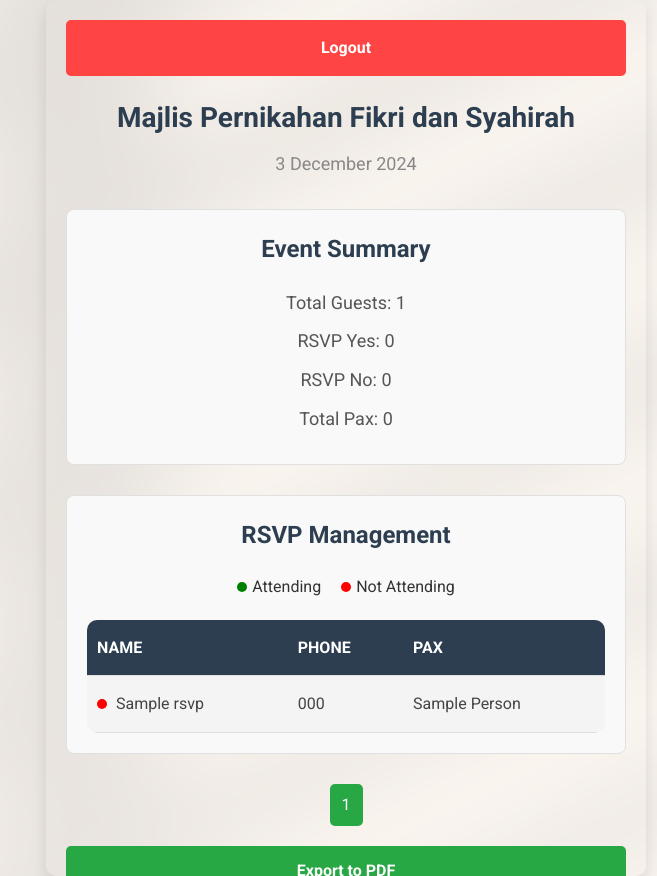
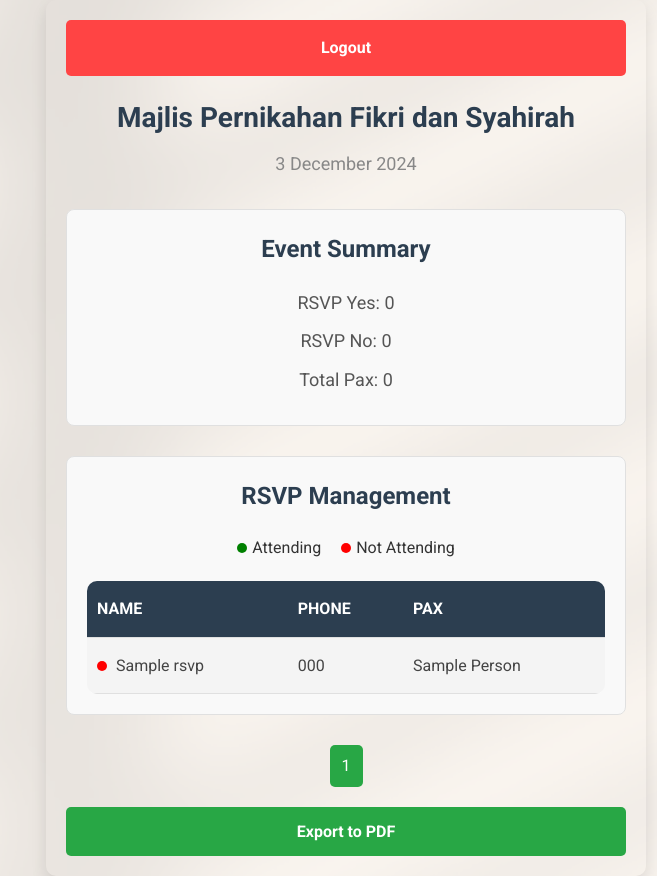
Before and after one commit to mrperfecttttt/eventmanager, a PHP site: page /dashboard.php in a window 1280 px wide. Shown: the whole page, without its empty margins (294-951 px from the left). Run offline with PHP 8.4, Linux system fonts and the light colour scheme; tables that the repository leaves empty or names only in its code hold one stand-in row (values such as "Sample post").

Commit message:
latestjk

```diff
--- a/dashboard.php
+++ b/dashboard.php
@@ -58,7 +58,7 @@ $totalPax = $totalPaxResult->fetch_assoc()['totalPax'];
 
         <div class="summary">
             <h2>Event Summary</h2>
-            <p>Total Guests: <?php echo $totalGuests; ?></p>
+
             <p>RSVP Yes: <?php echo $rsvpYes; ?></p>
             <p>RSVP No: <?php echo $rsvpNo; ?></p>
             <p>Total Pax: <?php echo $totalPax; ?></p>
```
